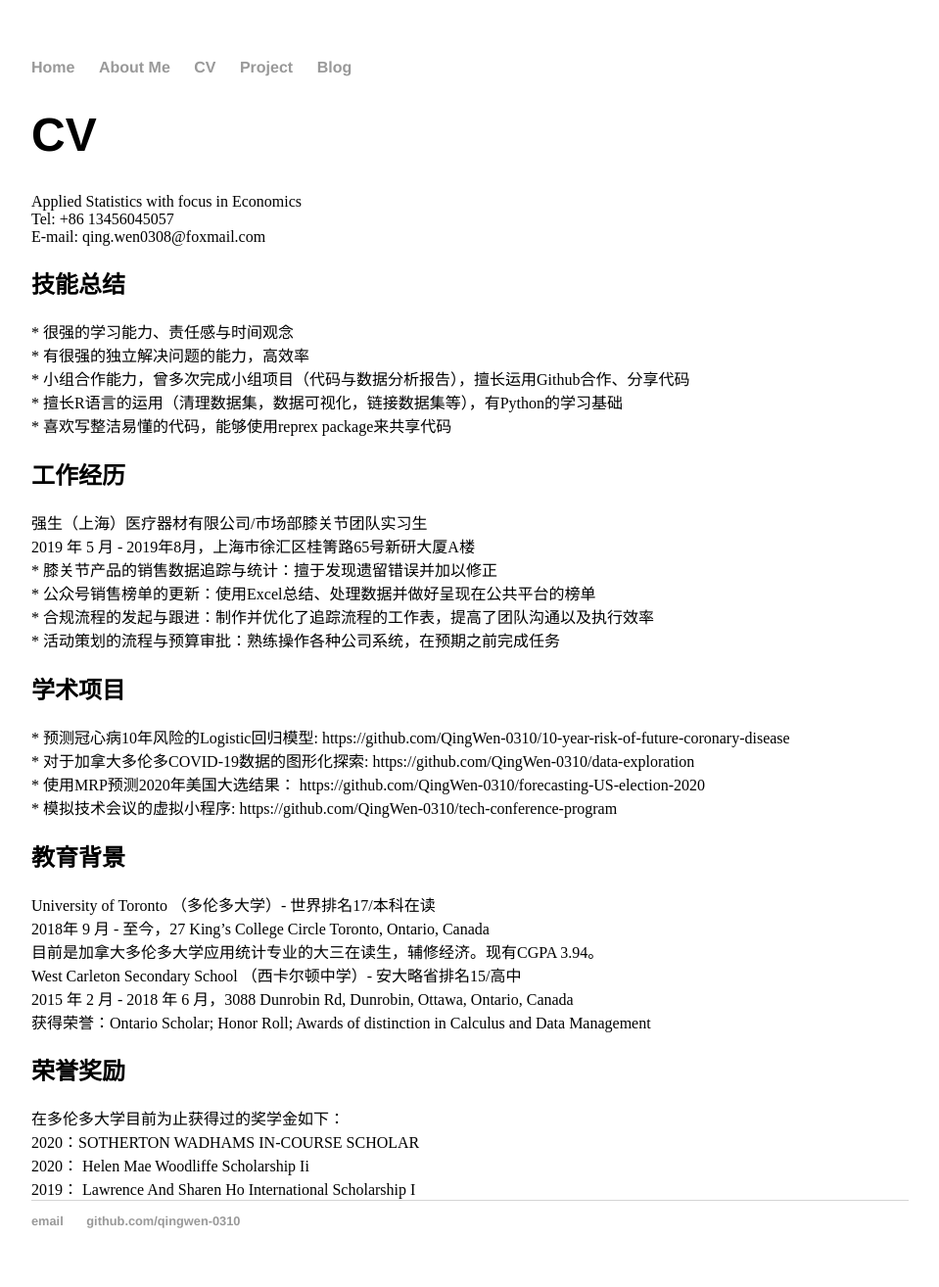
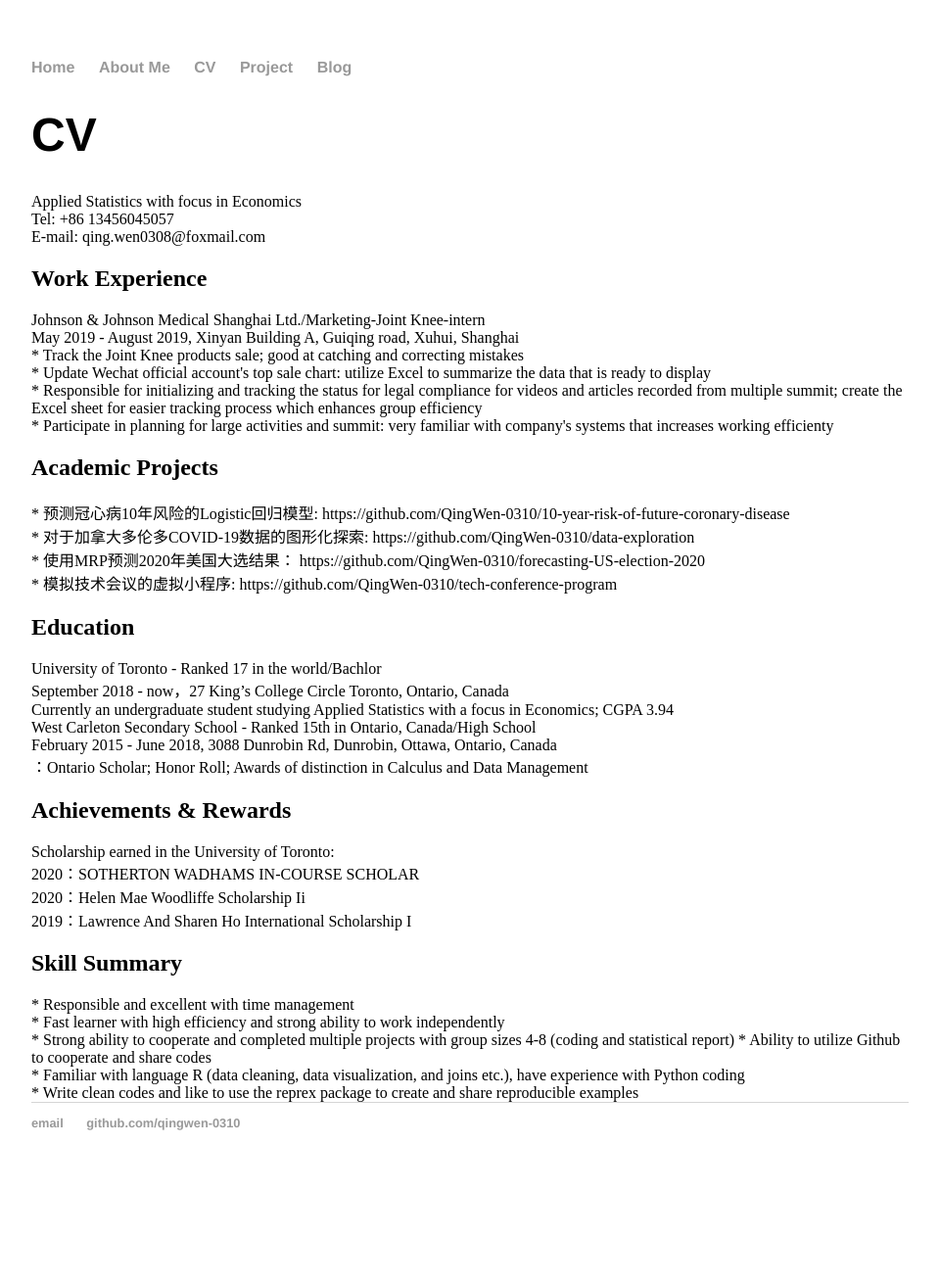
Before and after one commit to QingWen-0310/QingWen-0310.github.io, a Jekyll site: the page built from cv/index.html, in a window 1280 px wide. Shown: the whole page at 98% size, without its empty margins (160-1119 px from the left). Built offline with Jekyll 4.4.1, drawn with Linux system fonts in a browser that asks for light colours; Markdown is read by kramdown in place of the engine named in the settings; after the commit the page ends 1214 px from its top, so only the background shows below that.

Commit message:
translation

```diff
--- a/cv/index.html
+++ b/cv/index.html
@@ -6,24 +6,16 @@ title: CV
 	<span>Applied Statistics with focus in Economics<br>Tel: +86 13456045057 <br>E-mail: qing.wen0308@foxmail.com
 
 <span>
-<h2><b>技能总结</b></h2>
-* 很强的学习能力、责任感与时间观念 <br>
-* 有很强的独立解决问题的能力，高效率 <br>
-* 小组合作能力，曾多次完成小组项目（代码与数据分析报告），擅长运用Github合作、分享代码 <br>
-* 擅长R语言的运用（清理数据集，数据可视化，链接数据集等），有Python的学习基础 <br>
-* 喜欢写整洁易懂的代码，能够使用reprex package来共享代码 <br>
+<h2><b>Work Experience</b></h2>
+Johnson & Johnson Medical Shanghai Ltd./Marketing-Joint Knee-intern <br>
+May 2019 - August 2019, Xinyan Building A, Guiqing road, Xuhui, Shanghai <br>
+* Track the Joint Knee products sale; good at catching and correcting mistakes <br>
+* Update Wechat official account's top sale chart: utilize Excel to summarize the data that is ready to display<br>
+* Responsible for initializing and tracking the status for legal compliance for videos and articles recorded from multiple summit; create the Excel sheet for easier tracking process which enhances group efficiency<br>
+* Participate in planning for large activities and summit: very familiar with company's systems that increases working efficienty<br>
 
 <span>
-<h2><b>工作经历</b></h2>
-强生（上海）医疗器材有限公司/市场部膝关节团队实习生 <br>
-2019 年 5 月 - 2019年8月，上海市徐汇区桂箐路65号新研大厦A楼 <br>
-* 膝关节产品的销售数据追踪与统计：擅于发现遗留错误并加以修正 <br>
-* 公众号销售榜单的更新：使用Excel总结、处理数据并做好呈现在公共平台的榜单 <br>
-* 合规流程的发起与跟进：制作并优化了追踪流程的工作表，提高了团队沟通以及执行效率 <br>
-* 活动策划的流程与预算审批：熟练操作各种公司系统，在预期之前完成任务 <br>
-
-<span>
-<h2><b>学术项目</b></h2>
+<h2><b>Academic Projects</b></h2>
 * 预测冠心病10年风险的Logistic回归模型:
 https://github.com/QingWen-0310/10-year-risk-of-future-coronary-disease <br>
 * 对于加拿大多伦多COVID-19数据的图形化探索: https://github.com/QingWen-0310/data-exploration  <br>
@@ -32,17 +24,26 @@ https://github.com/QingWen-0310/forecasting-US-election-2020 <br>
 * 模拟技术会议的虚拟小程序: https://github.com/QingWen-0310/tech-conference-program  <br>
 
 <span>
-<h2><b>教育背景</b></h2>
-University of Toronto （多伦多大学）- 世界排名17/本科在读 <br>
-2018年 9 月 - 至今，27 King’s College Circle Toronto, Ontario, Canada <br>
-目前是加拿大多伦多大学应用统计专业的大三在读生，辅修经济。现有CGPA 3.94。 <br>
-West Carleton Secondary School （西卡尔顿中学）- 安大略省排名15/高中 <br>
-2015 年 2 月 - 2018 年 6 月，3088 Dunrobin Rd, Dunrobin, Ottawa, Ontario, Canada <br>
-获得荣誉：Ontario Scholar; Honor Roll; Awards of distinction in Calculus and Data Management <br>
+<h2><b>Education</b></h2>
+University of Toronto - Ranked 17 in the world/Bachlor <br>
+September 2018 - now，27 King’s College Circle Toronto, Ontario, Canada <br>
+Currently an undergraduate student studying Applied Statistics with a focus in Economics; CGPA 3.94 <br>
+West Carleton Secondary School - Ranked 15th in Ontario, Canada/High School <br>
+February 2015 - June 2018, 3088 Dunrobin Rd, Dunrobin, Ottawa, Ontario, Canada <br>
+：Ontario Scholar; Honor Roll; Awards of distinction in Calculus and Data Management <br>
 
-	<span>
-<h2><b>荣誉奖励</b></h2>
-在多伦多大学目前为止获得过的奖学金如下：<br>
+<span>
+<h2><b>Achievements & Rewards</b></h2>
+Scholarship earned in the University of Toronto: <br>
 2020：SOTHERTON WADHAMS IN-COURSE SCHOLAR<br>
-2020： Helen Mae Woodliffe Scholarship Ii<br>
-2019： Lawrence And Sharen Ho International Scholarship I<br>
+2020：Helen Mae Woodliffe Scholarship Ii<br>
+2019：Lawrence And Sharen Ho International Scholarship I<br>
+
+		<span>
+<h2>Skill Summary</h2>
+* Responsible and excellent with time management <br>
+* Fast learner with high efficiency and strong ability to work independently<br>
+* Strong ability to cooperate and completed multiple projects with group sizes 4-8 (coding and statistical report)
+* Ability to utilize Github to cooperate and share codes<br>
+* Familiar with language R (data cleaning, data visualization, and joins etc.), have experience with Python coding <br>
+* Write clean codes and like to use the reprex package to create and share reproducible examples<br>
```
